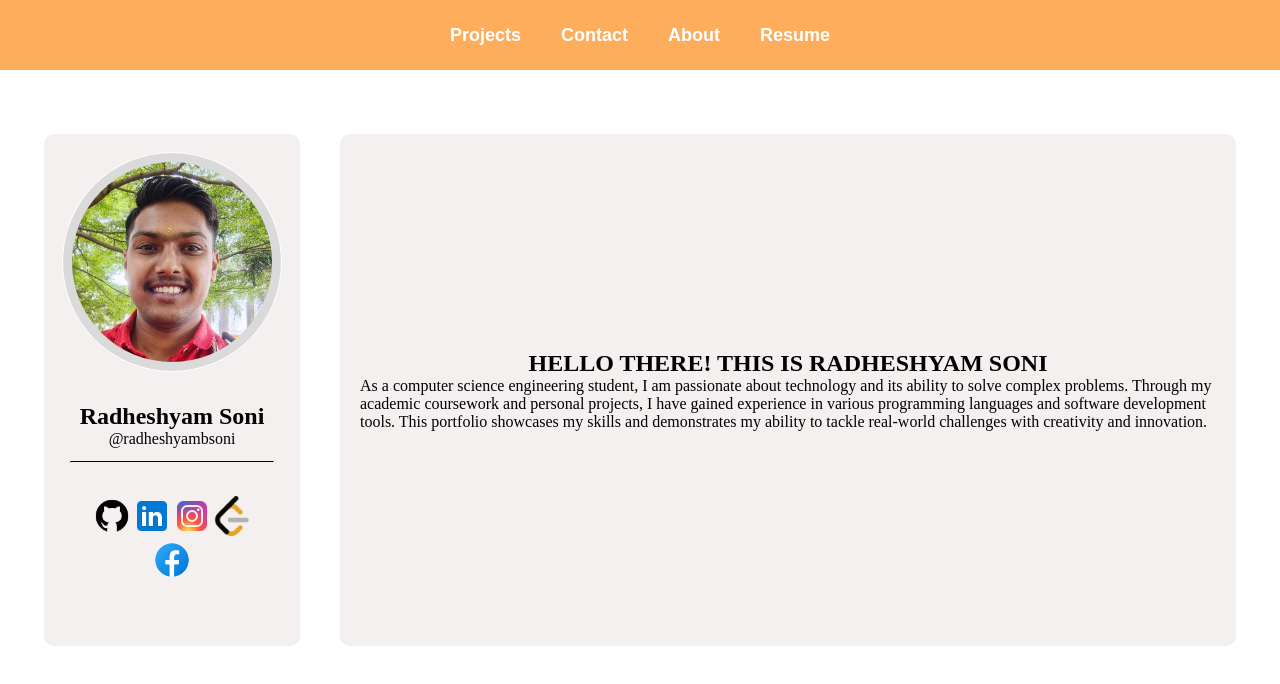
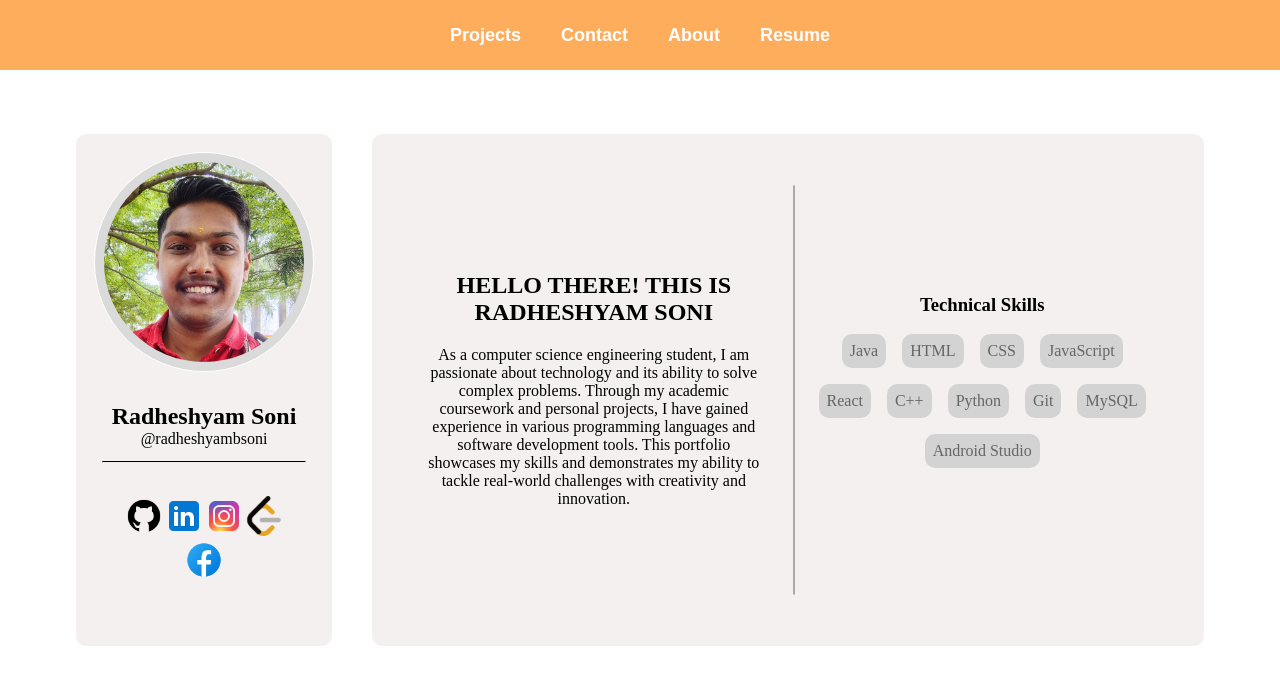
Before and after one commit to radheshyambsoni/New-Portfolio, a React (Create React App) app: page / in a window 1280 px wide. Shown: the top 684 px of the page. Built offline with nearby package versions, Linux system fonts and the light colour scheme.

Commit message:
Updated :construction: design of About section

```diff
--- a/src/components/View.css
+++ b/src/components/View.css
@@ -3,7 +3,7 @@
     flex-direction: column;
     margin: 20px;
     height: 80%;
-    width: 70%;
+    width: 65%;
     border-radius: 10px;
     background-color: #f4f0f0;
 }
--- a/src/components/views/About.css
+++ b/src/components/views/About.css
@@ -4,12 +4,61 @@
 
 .about{
     display: flex;
-    flex-direction: column;
+    flex-direction: row;
     height: 100%;
     width: 100%;
-    padding: 20px;
     flex-wrap: wrap;
     align-items: center;
     justify-content: center;
     border-radius: 10px;
 }
+
+.about .userinfo{
+    display: flex;
+    flex-direction: column;
+    width: 45%;
+    align-items: center;
+    justify-content: center;
+    text-align: center;
+    padding: 10px;
+}
+
+.about .userinfo .my-heading, .my-info{
+    display: flex;
+    align-items: center;
+    justify-content: center;
+    flex-wrap: wrap;
+    margin: 10px;
+}
+
+.about .divider{
+    display: flex;
+    border: 1.5px solid darkgray;
+    border-radius: 10px;
+    height: 80%;
+    margin-left: 12px;
+}
+
+.about .skills{
+    display: flex;
+    flex-direction: column;
+    width: 45%;
+    align-items: center;
+    justify-content: center;
+}
+
+.about .skills .technical-skill-list{
+    display: flex;
+    align-items: center;
+    justify-content: center;
+    flex-wrap: wrap;
+    margin: 10px;
+}
+
+.about .skills .technical-skill-list .skill-container{
+    padding: 8px;
+    margin: 8px;
+    color: rgb(101, 101, 101);
+    background-color: lightgray;
+    border-radius: 10px;
+}
--- a/src/components/views/About.js
+++ b/src/components/views/About.js
@@ -3,10 +3,28 @@ import './About.css';
 
 const About = () => {
     return <div className='about'>
-        <h2>HELLO THERE! THIS IS RADHESHYAM SONI</h2>
-        <p>
-            As a computer science engineering student, I am passionate about technology and its ability to solve complex problems. Through my academic coursework and personal projects, I have gained experience in various programming languages and software development tools. This portfolio showcases my skills and demonstrates my ability to tackle real-world challenges with creativity and innovation.
-        </p>
+        <div className="userinfo">
+            <h2 className='my-heading'>HELLO THERE! THIS IS RADHESHYAM SONI</h2>
+            <div className='my-info'>
+                As a computer science engineering student, I am passionate about technology and its ability to solve complex problems. Through my academic coursework and personal projects, I have gained experience in various programming languages and software development tools. This portfolio showcases my skills and demonstrates my ability to tackle real-world challenges with creativity and innovation.
+            </div>
+        </div>
+        <div className="divider"></div>
+        <div className="skills">
+            <h3>Technical Skills</h3>
+            <div className='technical-skill-list'>
+            <div className="skill-container">Java</div>
+            <div className="skill-container">HTML</div>
+            <div className="skill-container">CSS</div>
+            <div className="skill-container">JavaScript</div>
+            <div className="skill-container">React</div>
+            <div className="skill-container">C++</div>
+            <div className="skill-container">Python</div>
+            <div className="skill-container">Git</div>
+            <div className="skill-container">MySQL</div>
+            <div className="skill-container">Android Studio</div>
+            </div>
+        </div>
     </div>
 }
 
```
